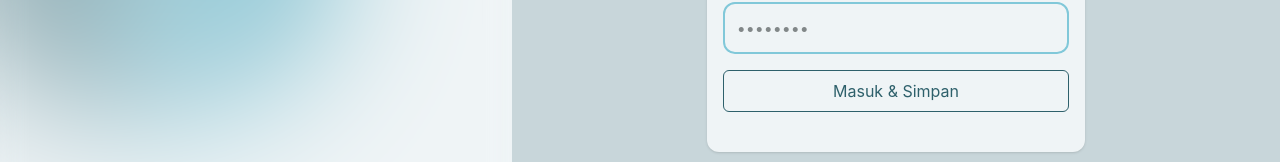
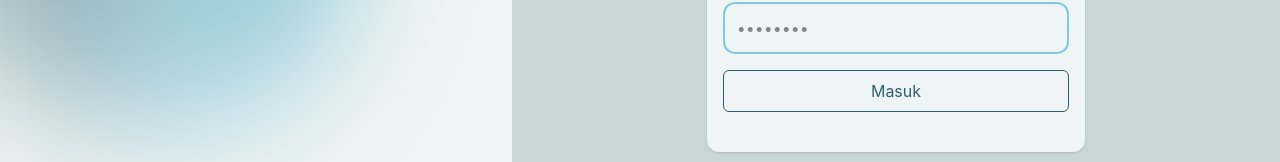
Before and after one commit to KnoyanMitsu/rain-guard, a Next.js app in the folder web/: page /auth/login in a window 1280 px wide. Shown: the part 457-619 px from the top of the page. Built offline with nearby package versions, Linux system fonts and the light colour scheme.

Commit message:
ganti teks button login

```diff
--- a/web/src/views/auth/login/index.tsx
+++ b/web/src/views/auth/login/index.tsx
@@ -86,7 +86,7 @@ const TampilanLogin = () => {
 
                 {/* Button */}
                 <AceUIButton disable={loading} types="submit">
-                  {loading ? "Memproses..." : "Masuk & Simpan"}
+                  {loading ? "Memproses..." : "Masuk"}
                 </AceUIButton>
               </form>
             </AceUICard>
```
Also changed, not shown: 1 other file (tests, documents, lock files or other folders).
